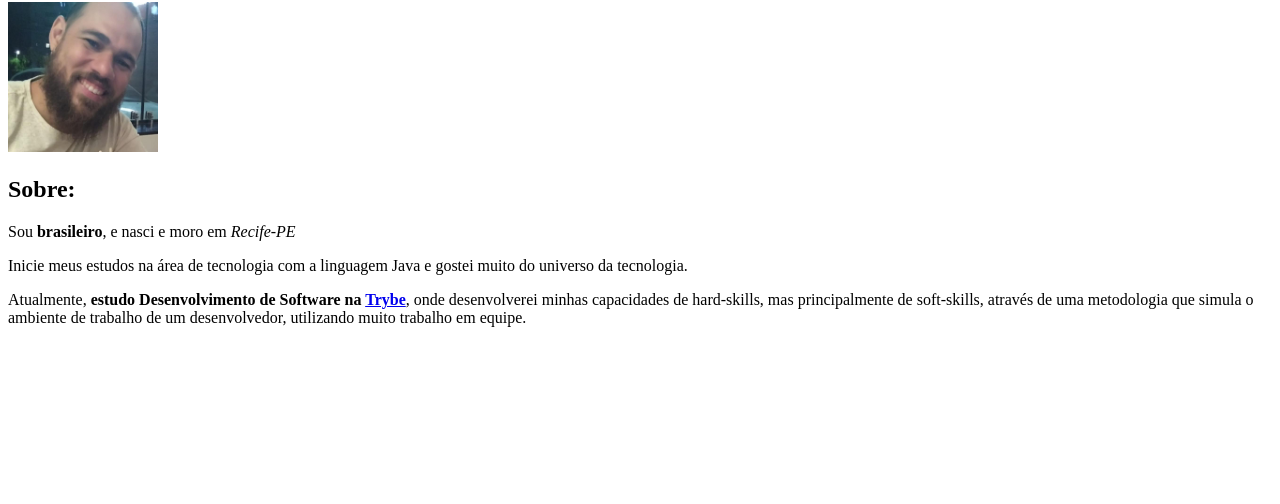
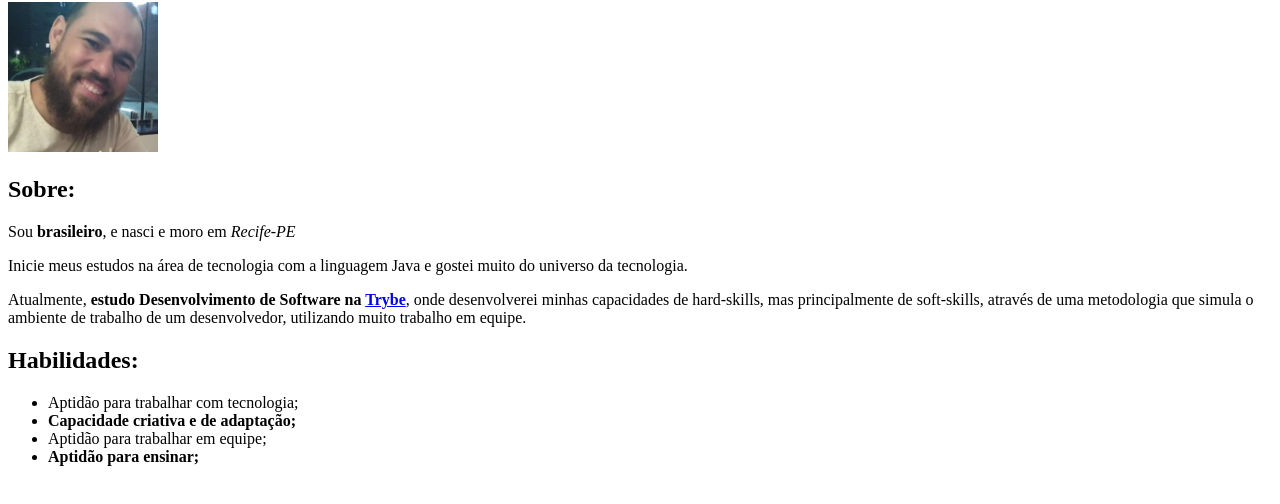
Before and after one commit to PauloGrijp/PauloGrijp.github.io, a plain HTML site: page index.html in a window 1280 px wide. Shown: the part 78-582 px from the top of the page. Drawn offline with Linux system fonts and the light colour scheme.

Commit message:
inclusao de habilidades

```diff
--- a/index.html
+++ b/index.html
@@ -26,6 +26,16 @@
             ambiente de trabalho de um desenvolvedor, utilizando muito trabalho em equipe.
         </p>
 
+    <h2>Habilidades:</h2>
+
+        <ul>
+            <li>Aptidão para trabalhar com tecnologia;</li>
+            <li><strong>Capacidade criativa e de adaptação;</strong></li>
+            <li>Aptidão para trabalhar em equipe;</li>
+            <li><strong>Aptidão para ensinar;</strong></li>
+        </ul>
+
+
 
 
 
```
Lines whose indentation alone changed are shown as unchanged.
